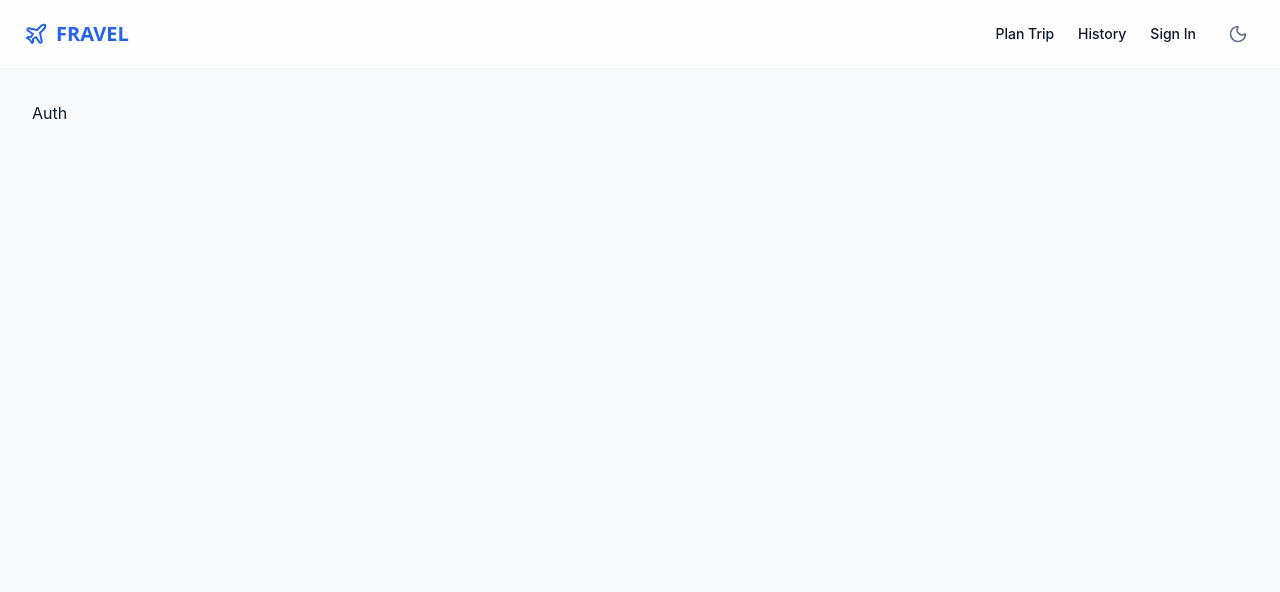
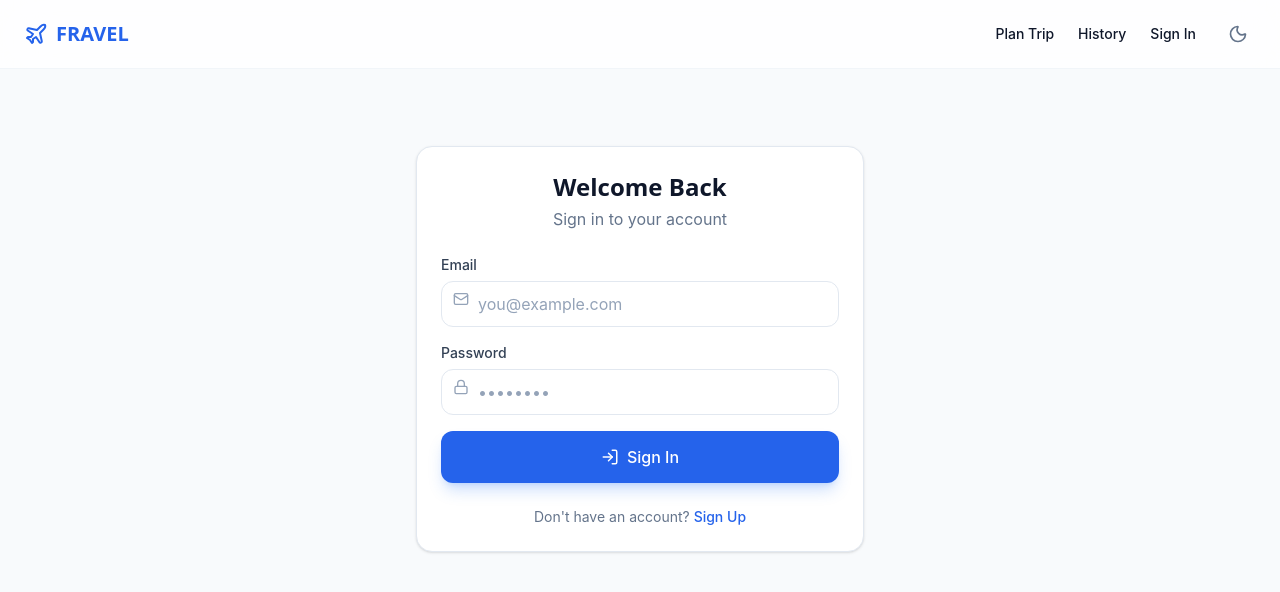
Before and after one commit to AARSHGHEWDE/FRAVEL, a React (Vite) app in the folder frontend/: page /auth in a window 1280 px wide. Shown: the top 592 px of the page. Built offline with nearby package versions, Linux system fonts and the light colour scheme; no server answers.

Commit message:
feat: add auth page with sign in/sign up toggle

```diff
--- a/frontend/src/pages/Auth.tsx
+++ b/frontend/src/pages/Auth.tsx
@@ -1 +1,103 @@
-export default function Auth() { return <div className="p-8">Auth</div>; }
+import { useState } from "react";
+import { motion } from "framer-motion";
+import { useNavigate } from "react-router-dom";
+import { Mail, Lock, LogIn } from "lucide-react";
+import Input from "../components/ui/Input";
+import Button from "../components/ui/Button";
+import Card from "../components/ui/Card";
+import { useAuth } from "../hooks/useAuth";
+
+export default function Auth() {
+  const [isSignUp, setIsSignUp] = useState(false);
+  const [email, setEmail] = useState("");
+  const [password, setPassword] = useState("");
+  const [error, setError] = useState("");
+  const [loading, setLoading] = useState(false);
+  const { signIn, signUp } = useAuth();
+  const navigate = useNavigate();
+
+  const handleSubmit = async (e: React.FormEvent) => {
+    e.preventDefault();
+    setError("");
+    setLoading(true);
+    try {
+      if (isSignUp) {
+        await signUp(email, password);
+      } else {
+        await signIn(email, password);
+      }
+      navigate("/plan");
+    } catch (err) {
+      setError((err as Error).message);
+    } finally {
+      setLoading(false);
+    }
+  };
+
+  return (
+    <div className="flex min-h-[70vh] items-center justify-center px-6">
+      <motion.div
+        initial={{ opacity: 0, y: 20 }}
+        animate={{ opacity: 1, y: 0 }}
+        className="w-full max-w-md"
+      >
+        <Card className="space-y-6">
+          <div className="text-center">
+            <h2 className="text-2xl font-bold font-display">
+              {isSignUp ? "Create Account" : "Welcome Back"}
+            </h2>
+            <p className="mt-1 text-surface-500">
+              {isSignUp ? "Start planning your next adventure" : "Sign in to your account"}
+            </p>
+          </div>
+
+          <form onSubmit={handleSubmit} className="space-y-4">
+            <div className="relative">
+              <Mail size={16} className="absolute left-3 top-9 text-surface-400" />
+              <Input
+                label="Email"
+                type="email"
+                value={email}
+                onChange={(e) => setEmail(e.target.value)}
+                placeholder="you@example.com"
+                className="pl-9"
+                required
+              />
+            </div>
+            <div className="relative">
+              <Lock size={16} className="absolute left-3 top-9 text-surface-400" />
+              <Input
+                label="Password"
+                type="password"
+                value={password}
+                onChange={(e) => setPassword(e.target.value)}
+                placeholder="••••••••"
+                className="pl-9"
+                required
+              />
+            </div>
+
+            {error && (
+              <p className="text-sm text-red-500 text-center">{error}</p>
+            )}
+
+            <Button type="submit" size="lg" className="w-full" disabled={loading}>
+              <LogIn size={18} />
+              {loading ? "Loading..." : isSignUp ? "Sign Up" : "Sign In"}
+            </Button>
+          </form>
+
+          <p className="text-center text-sm text-surface-500">
+            {isSignUp ? "Already have an account?" : "Don't have an account?"}{" "}
+            <button
+              onClick={() => setIsSignUp(!isSignUp)}
+              className="font-medium text-primary-600 hover:underline"
+            >
+              {isSignUp ? "Sign In" : "Sign Up"}
+            </button>
+          </p>
+        </Card>
+      </motion.div>
+    </div>
+  );
+}
```
